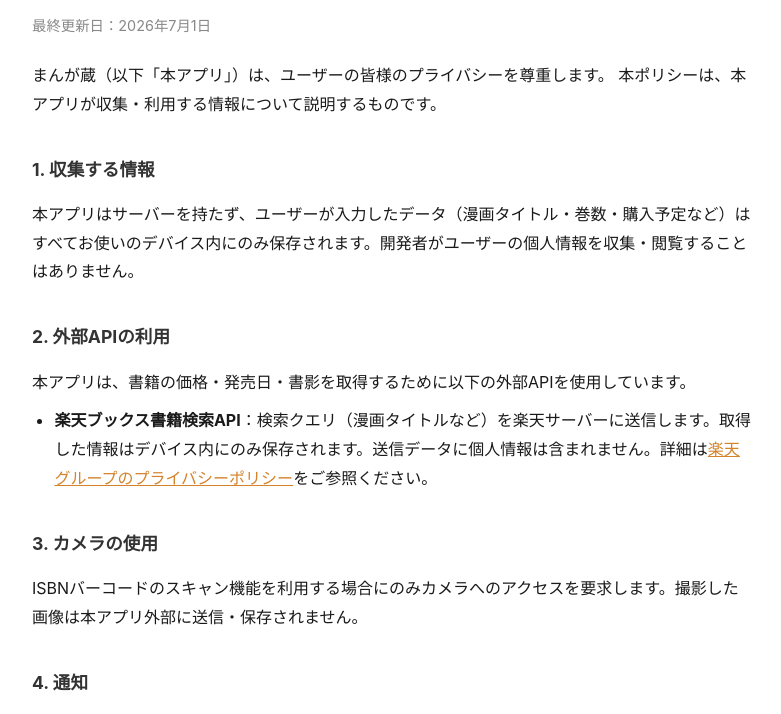
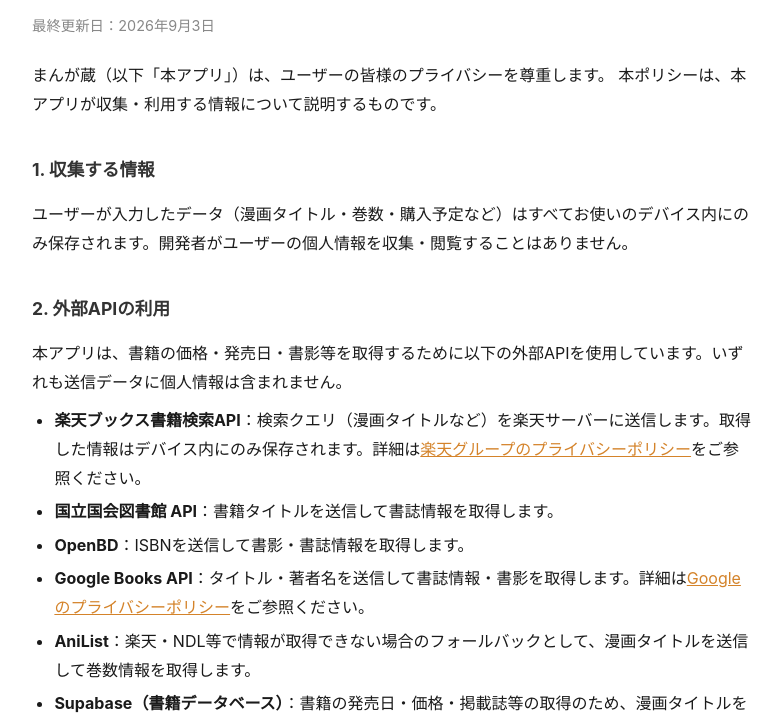
Before and after one commit to mangakura-app/mangakura-privacy, a plain HTML site: page index.html in a window 1280 px wide. Shown: the part 96-810 px from the top of the page, without its empty margins (248-1029 px from the left). Drawn offline with Linux system fonts and the light colour scheme.

Commit message:
docs: プライバシーポリシー更新 — 外部APIサービスを追記（v2.0.0対応）

```diff
--- a/index.html
+++ b/index.html
@@ -26,7 +26,7 @@
 </head>
 <body>
   <h1>プライバシーポリシー</h1>
-  <p class="updated">最終更新日：2026年7月1日</p>
+  <p class="updated">最終更新日：2026年9月3日</p>
 
   <p>
     まんが蔵（以下「本アプリ」）は、ユーザーの皆様のプライバシーを尊重します。
@@ -34,14 +34,19 @@
   </p>
 
   <h2>1. 収集する情報</h2>
-  <p>本アプリはサーバーを持たず、ユーザーが入力したデータ（漫画タイトル・巻数・購入予定など）はすべてお使いのデバイス内にのみ保存されます。開発者がユーザーの個人情報を収集・閲覧することはありません。</p>
+  <p>ユーザーが入力したデータ（漫画タイトル・巻数・購入予定など）はすべてお使いのデバイス内にのみ保存されます。開発者がユーザーの個人情報を収集・閲覧することはありません。</p>
 
   <h2>2. 外部APIの利用</h2>
   <p>
-    本アプリは、書籍の価格・発売日・書影を取得するために以下の外部APIを使用しています。
+    本アプリは、書籍の価格・発売日・書影等を取得するために以下の外部APIを使用しています。いずれも送信データに個人情報は含まれません。
   </p>
   <ul>
-    <li><strong>楽天ブックス書籍検索API</strong>：検索クエリ（漫画タイトルなど）を楽天サーバーに送信します。取得した情報はデバイス内にのみ保存されます。送信データに個人情報は含まれません。詳細は<a href="https://privacy.rakuten.co.jp/" target="_blank" rel="noopener">楽天グループのプライバシーポリシー</a>をご参照ください。</li>
+    <li><strong>楽天ブックス書籍検索API</strong>：検索クエリ（漫画タイトルなど）を楽天サーバーに送信します。取得した情報はデバイス内にのみ保存されます。詳細は<a href="https://privacy.rakuten.co.jp/" target="_blank" rel="noopener">楽天グループのプライバシーポリシー</a>をご参照ください。</li>
+    <li><strong>国立国会図書館 API</strong>：書籍タイトルを送信して書誌情報を取得します。</li>
+    <li><strong>OpenBD</strong>：ISBNを送信して書影・書誌情報を取得します。</li>
+    <li><strong>Google Books API</strong>：タイトル・著者名を送信して書誌情報・書影を取得します。詳細は<a href="https://policies.google.com/privacy" target="_blank" rel="noopener">Googleのプライバシーポリシー</a>をご参照ください。</li>
+    <li><strong>AniList</strong>：楽天・NDL等で情報が取得できない場合のフォールバックとして、漫画タイトルを送信して巻数情報を取得します。</li>
+    <li><strong>Supabase（書籍データベース）</strong>：書籍の発売日・価格・掲載誌等の取得のため、漫画タイトルをクエリとして送信します。また、検索精度・速度の向上のため、書籍の書誌情報（タイトル・発売日・ISBNなど）を匿名でサーバーに送信することがあります。いずれも個人を特定できる情報は含まれません。</li>
   </ul>
 
   <h2>3. カメラの使用</h2>
```
